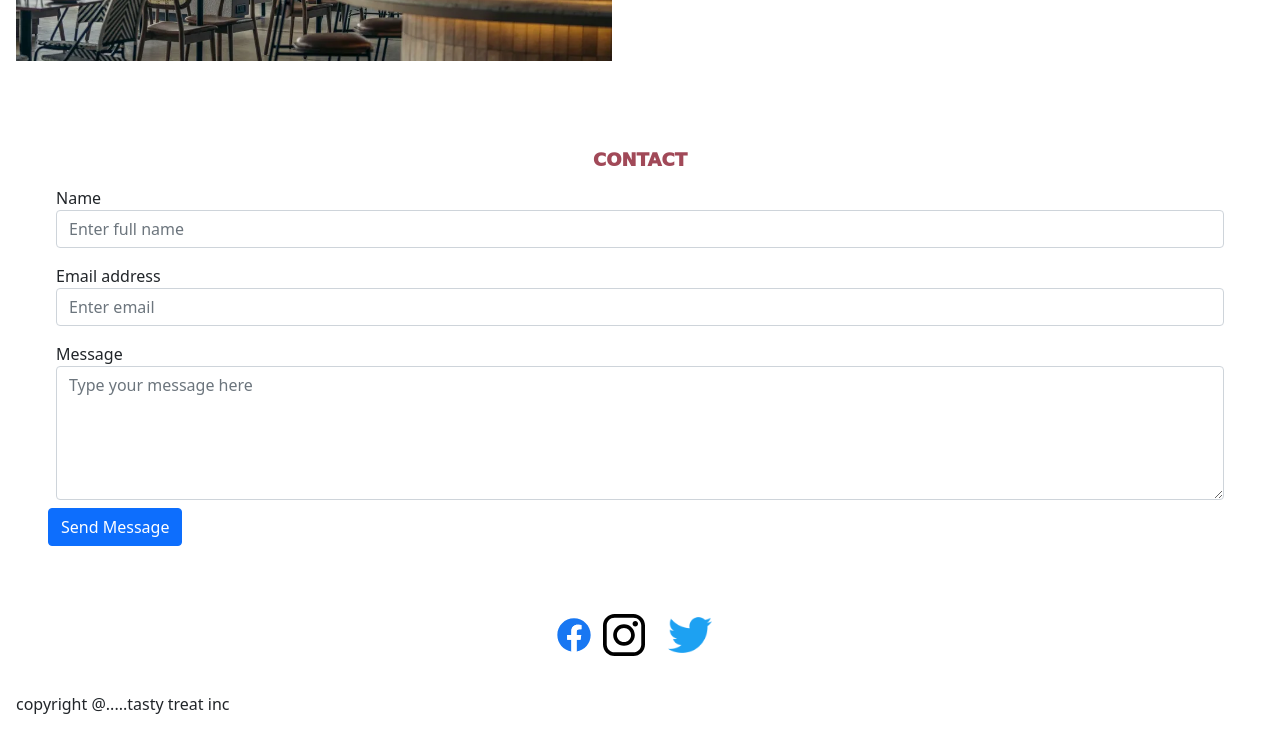
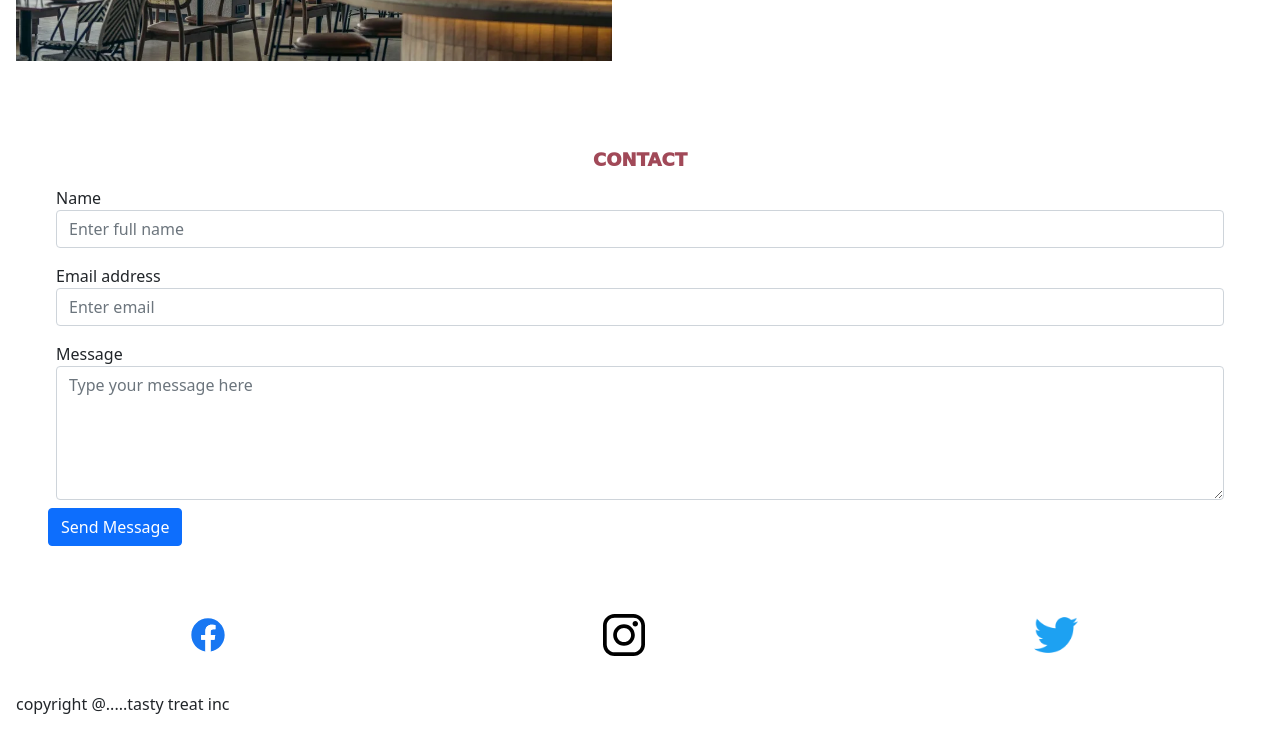
Before and after one commit to Nkemjyks/BOOTSTRAP-checkpoint-1, a website: page Home.html in a window 1280 px wide. Shown: the part 1520-2268 px from the top of the page. Drawn offline with nearby package versions, Linux system fonts and the light colour scheme; a web font is replaced by a local one.

Commit message:
around just

```diff
--- a/Home.html
+++ b/Home.html
@@ -115,7 +115,7 @@
 <!-- simple footer with copyright information and social media icons. -->
 
 <footer class="">
-    <div class=" d-flex align-items-center justify-content-center" height="5px" width="5px">
+    <div class=" d-flex align-items-center justify-content-around" height="5px" width="5px">
 
         <img src="./media/Fb.svg" alt="fb" class=" " height="50px" width="50px">
 
```
